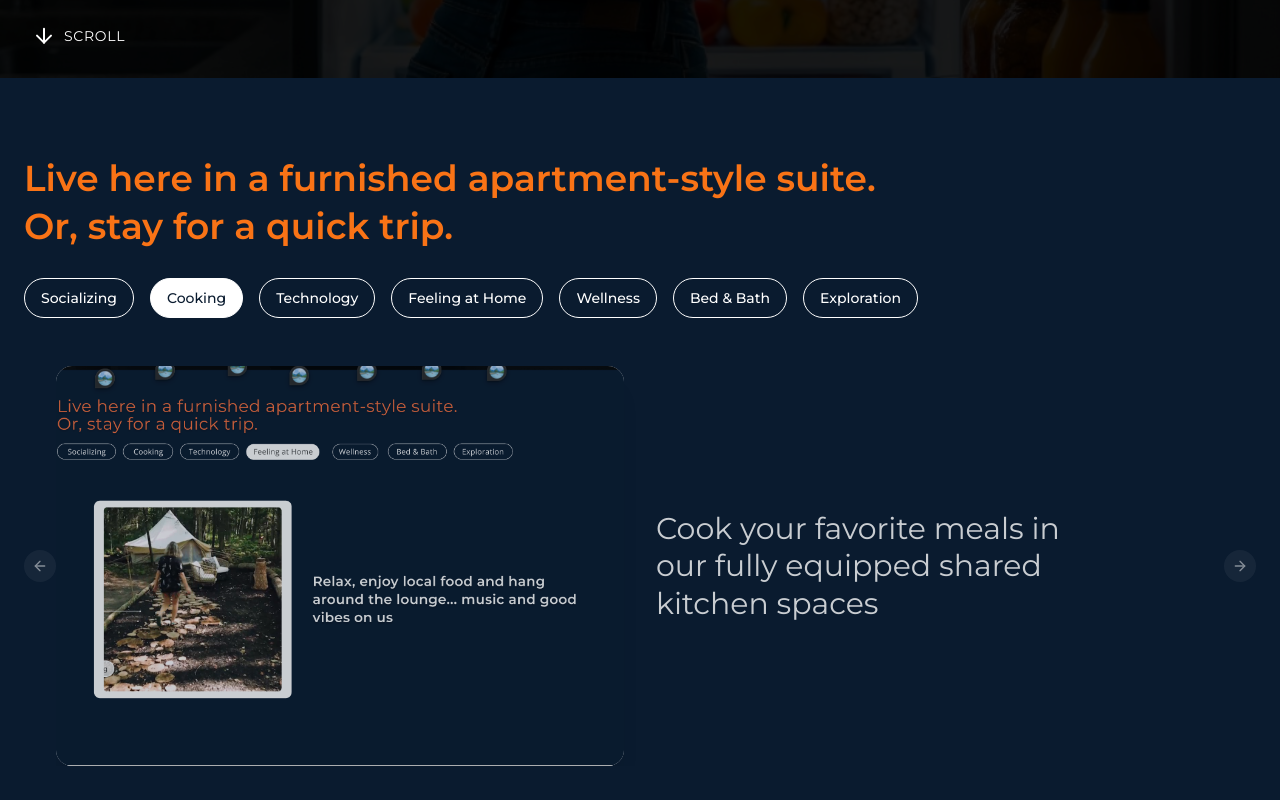
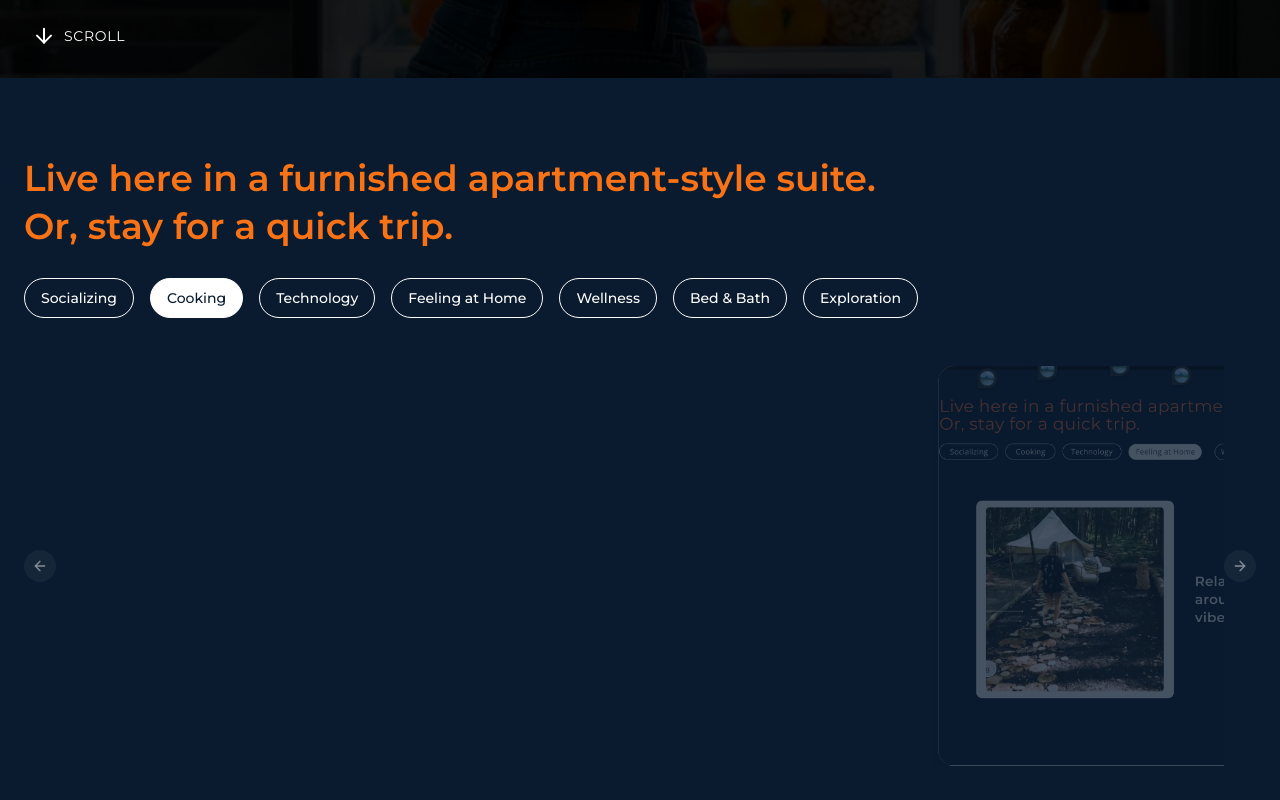
Before and after one commit to Gere0399/parkrise-official, a React (Vite) app: page / in a window 1280 px wide. Shown: the part 722-1522 px from the top of the page. Built offline with nearby package versions, Linux system fonts and the light colour scheme.

Commit message:
Update slide animation behavior
Changed the slide animation to implement a slow scrolling effect to the right, followed by a fast slide transition to the next slide.
[skip gpt_engineer]

```diff
--- a/src/components/ContentSection.tsx
+++ b/src/components/ContentSection.tsx
@@ -135,8 +135,10 @@ export const ContentSection = () => {
           }}
         >
           <CarouselContent>
-            <CarouselItem key={activeTag} className={`transition-opacity duration-500 ${isAnimating ? 'opacity-0' : 'opacity-100'}`}>
-              <div className="grid grid-cols-2 gap-8">
+            <CarouselItem key={activeTag}>
+              <div className={`grid grid-cols-2 gap-8 transition-all duration-1000 ease-in-out transform ${
+                isAnimating ? 'translate-x-full opacity-0' : 'translate-x-0 opacity-100'
+              }`}>
                 <div className="bg-white rounded-2xl overflow-hidden shadow-xl">
                   <img
                     src={slideContent[activeTag].image}
```
